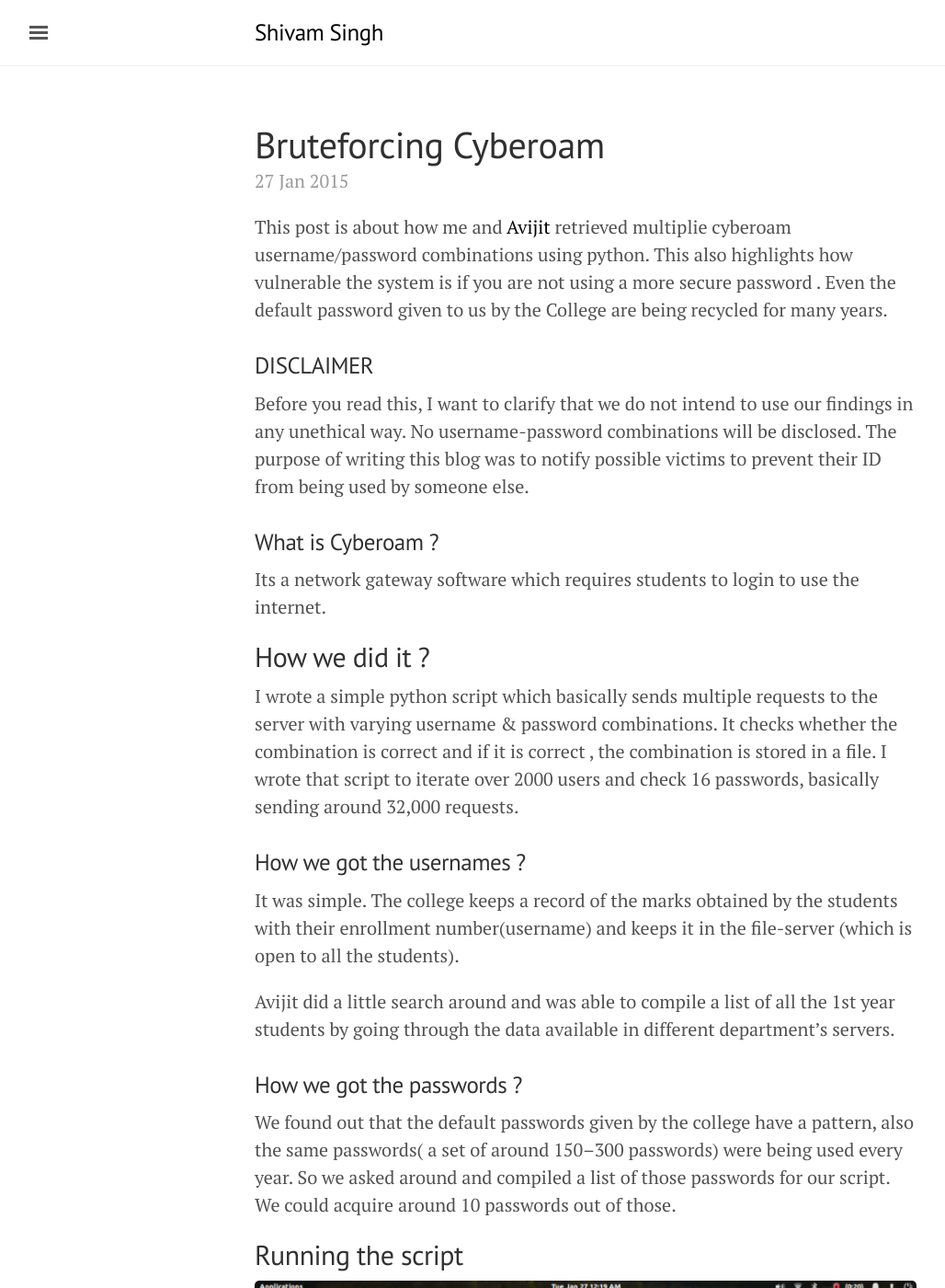
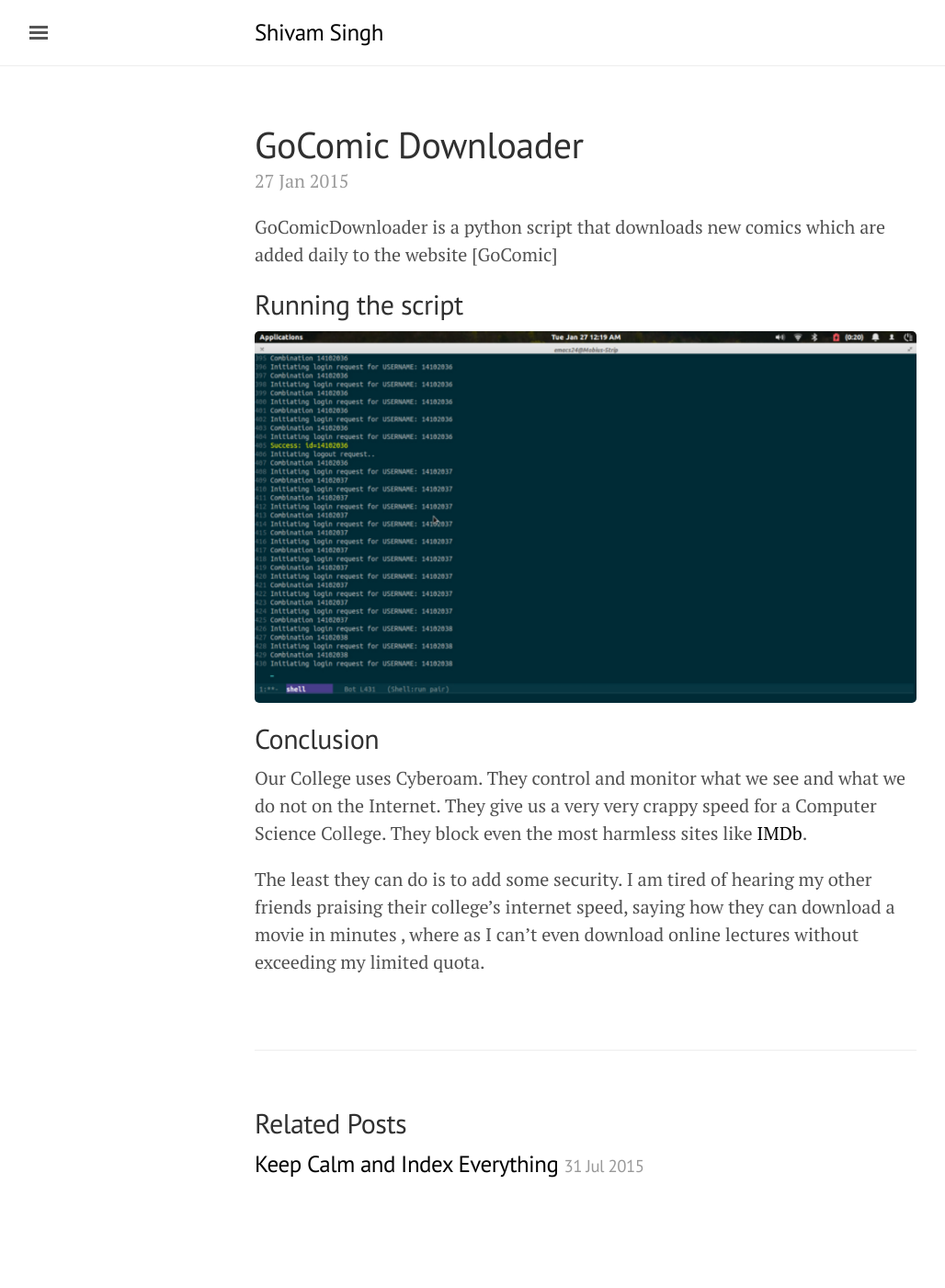
Before and after one commit to shivam043/shivam043.github.io, a Jekyll site: the page built from _posts/2015-01-27-bruteforcing-cyberoam.md, in a window 1280 px wide and 1400 px high. Shown: the whole window at 92% size, without its empty margins (3-1031 px from the left). Built offline with Jekyll 4.4.1, drawn with Linux system fonts in a browser that asks for light colours; some of the changed text lies outside the part shown.

Commit message:
Update 2015-01-27-bruteforcing-cyberoam.md

```diff
--- a/_posts/2015-01-27-bruteforcing-cyberoam.md
+++ b/_posts/2015-01-27-bruteforcing-cyberoam.md
@@ -1,34 +1,12 @@
 ---
 layout: post
-title: Bruteforcing Cyberoam
+title: GoComic Downloader
 ---
 
-This post is about how me and [Avijit](https://twitter.com/526avijit) retrieved multiplie cyberoam username/password combinations using python. This also highlights how vulnerable the system is if you are not using a more secure password . Even the default password given to us by the College are being recycled for many years.
-
-### DISCLAIMER
-Before you read this, I want to clarify that we do not intend to use our findings in any unethical way. No username-password combinations will be disclosed. The purpose of writing this blog was to notify possible victims to prevent their ID from being used by someone else.
-
-### What is Cyberoam ?
-Its a network gateway software which requires students to login to use the internet.
-
-## How we did it ?
-I wrote a simple python script which basically sends multiple requests to the server with varying username & password combinations. It checks whether the combination is correct and if it is correct , the combination is stored in a file. I wrote that script to iterate over 2000 users and check 16 passwords, basically sending around 32,000 requests.
-
-### How we got the usernames ?
-It was simple. The college keeps a record of the marks obtained by the students with their enrollment number(username) and keeps it in the file-server (which is open to all the students).
-
-Avijit did a little search around and was able to compile a list of all the 1st year students by going through the data available in different department’s servers.
-
-### How we got the passwords ?
-We found out that the default passwords given by the college have a pattern, also the same passwords( a set of around 150–300 passwords) were being used every year.
-So we asked around and compiled a list of those passwords for our script. We could acquire around 10 passwords out of those.
+GoComicDownloader is a python script that downloads new comics which are added daily to the website [GoComic]
 
 ## Running the script
 ![A Screenshot of the script in action]({{ site.url }}/public/blog/bruteforce-cyberoam-shell.png)
-
-Before running the script we didn't have any high hopes, but on executing it, the outcome surprised us. We managed to get **62 combinations**.
-
-Its sad to see that our user IDs are so easy to crack.
 
 ## Conclusion
 
```
